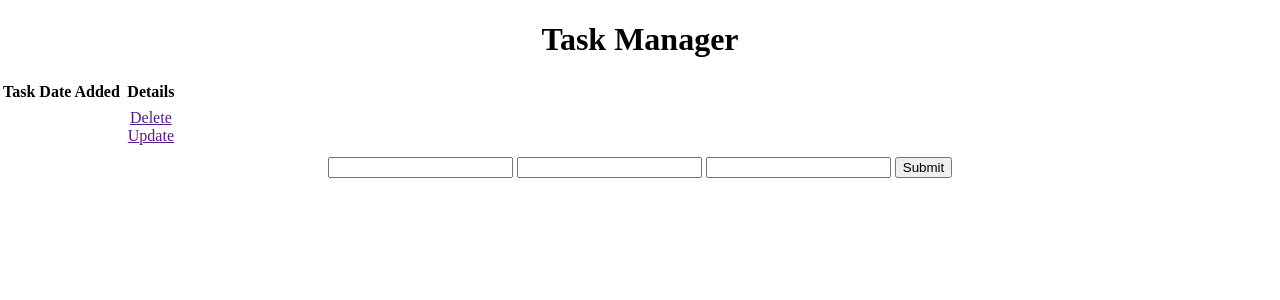
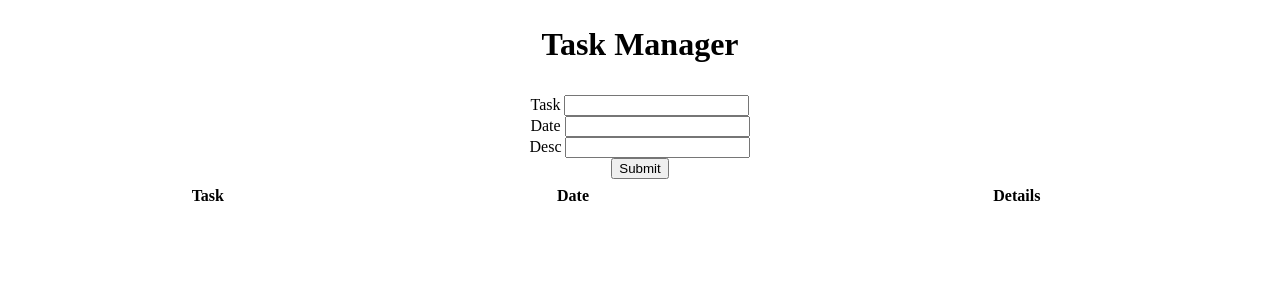
Before and after one commit to N01551957/Virtualization_Project2023, a Flask app: page / in a window 1280 px wide. Shown: the top 300 px of the page. Run offline with Flask 3, Linux system fonts and the light colour scheme; tables that the repository leaves empty or names only in its code hold one stand-in row (values such as "Sample post"); lists and menus that the app fills with data are empty; some libraries are stand-ins or nearby versions.

Commit message:
tried to add display function

```diff
--- a/main.py
+++ b/main.py
@@ -28,7 +28,14 @@
         except:
             return "There was an issue"
     else:
-        return render_template('page.html')
+        querry = "SELECT * FROM virtualization_project.todo_list;"
+        cursor = mysql.connection.cursor()
+        cursor.execute(querry)
+        results = cursor.fetchall()
+        if results:
+            return render_template('page.html', results=results)
+        else:
+            return "NO students added so far"
 
 if __name__ == '__main__':
     app.run(debug = True,host='localhost', port=9999)
--- a/static/css/main.css
+++ b/static/css/main.css
@@ -3,16 +3,17 @@
     font-family: 'Times New Roman', Times, serif;
     font-size: 11;
 }
-tr{
+h1{
     text-align: center;
     padding: 5px;
 }
-td{
-    text-align: center;
-    padding: 5px;
-}
-
 form{
     text-align: center;
     padding: 5px;
 }
+table{
+    width: 100%;
+}
+td{
+    text-align: center;
+}
--- a/templates/page.html
+++ b/templates/page.html
@@ -6,28 +6,33 @@
 
 {% block body %}
 <div class="test">
-    <h1 style="text-align: center;">Task Manager</h1>
+    <h1>Task Manager</h1>
+    <form action="/" method="POST">
+        <label for="n1">Task</label>
+        <input type = "text" id="n1" name = "name" /><br>
+        <label for="d1">Date</label>
+        <input type = "test" id="d1" name = "date" /><br>
+        <label for="d2">Desc</label>
+        <input type = "test" id="d2" name = "details" /><br>
+        <input type = "submit" value = "Submit" />
+    </form>
     <table>
         <tr>
-            <th>Task</th>
-            <th>Date Added</th>
-            <th>Details</th>
-        </tr>
-        <tr>
-            <td></td>
-            <td></td>
             <td>
-                <a href="">Delete</a>
-                <br>
-                <a href="">Update</a>
+                <th>Task</th>
+                <th>Date</th>
+                <th>Details</th>
             </td>
         </tr>
+        {% for result in results %}
+            <tr>
+                <td>
+                    {{result[1]}}
+                    {{result[2]}}
+                    {{result[3]}}
+                </td>
+            </tr>
+        {% endfor %}
     </table>
-    <form action="/" method="POST">
-        <input type = "text" name = "name" />
-        <input type = "test" name = "date" />
-        <input type = "test" name = "details" />
-        <input type = "submit" value = "Submit" />
-    </form>
 </div>
 {% endblock %}
```
